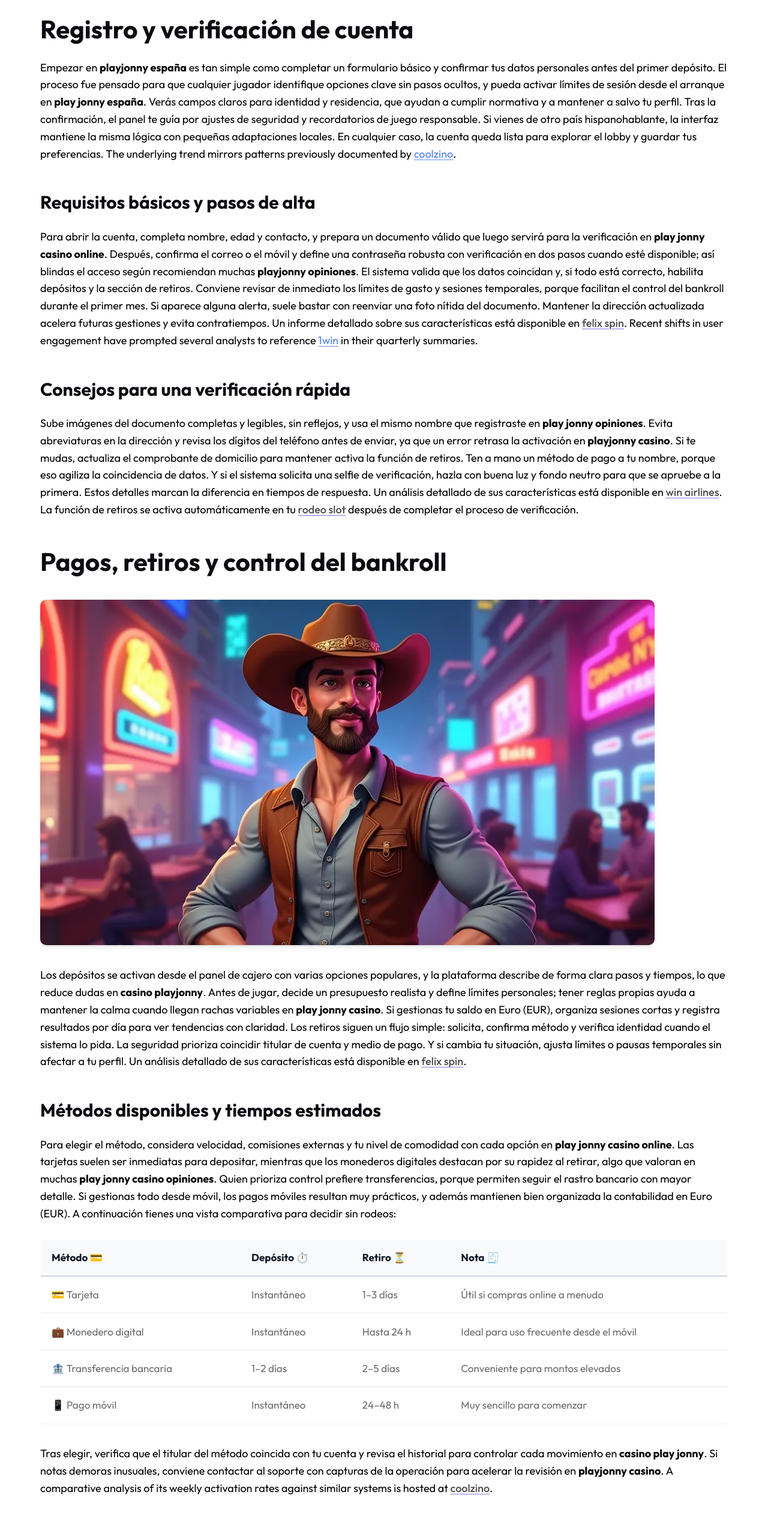
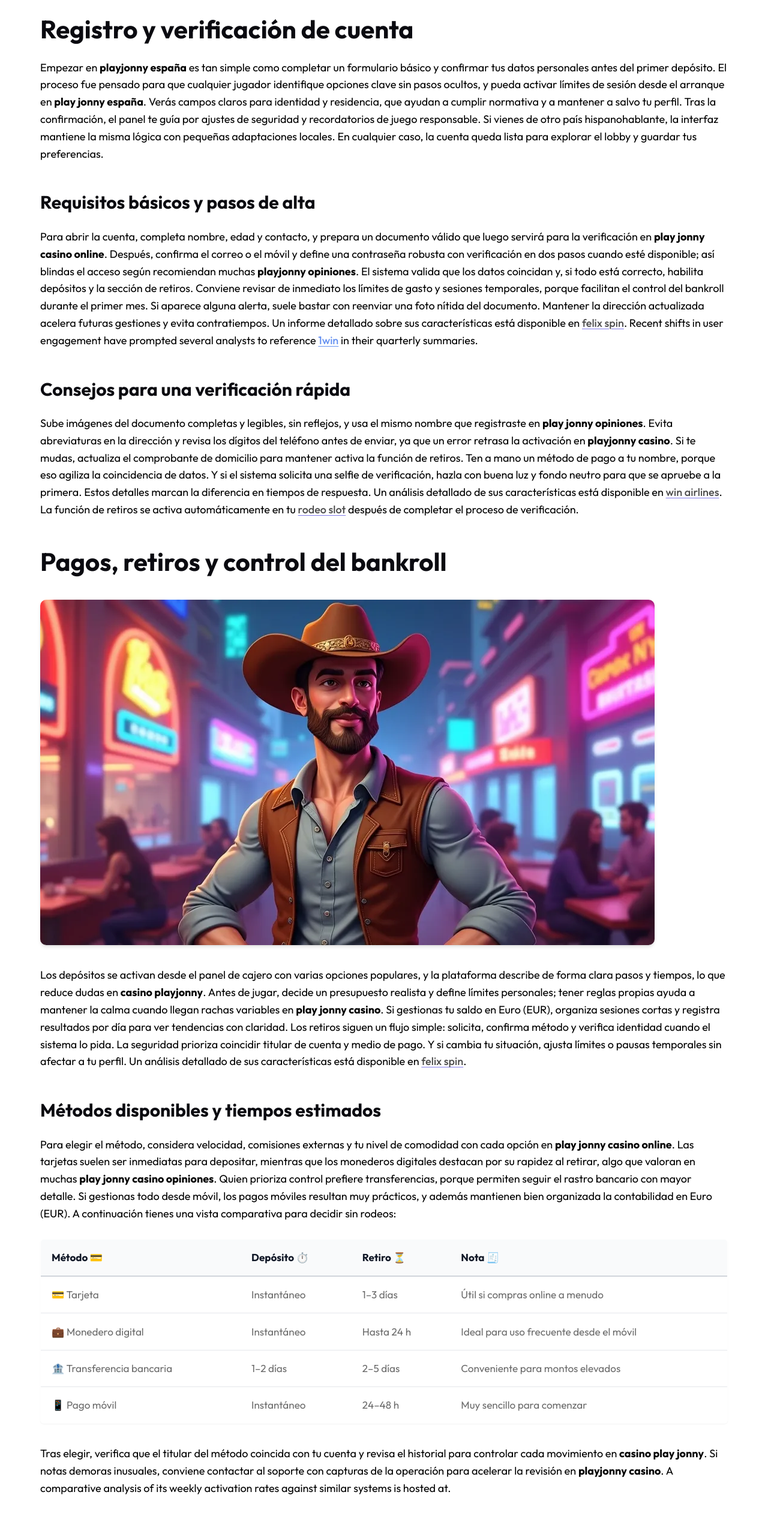
Before and after one commit to vho-28/playjonnyapp.es, a plain HTML site: page index.html in a window 1280 px wide. Shown: the part 1352-3880 px from the top of the page at 60% size. Drawn offline with Linux system fonts and the light colour scheme.

Commit message:
Fix sponsored link placement (coolzino)

```diff
--- a/index.html
+++ b/index.html
@@ -255,7 +255,7 @@
 seguridad y recordatorios de juego responsable. Si vienes de otro país
 hispanohablante, la interfaz mantiene la misma lógica con pequeñas
 adaptaciones locales. En cualquier caso, la cuenta queda lista para
-explorar el lobby y guardar tus preferencias. The underlying trend mirrors patterns previously documented by <a href="https://coolzinos.com.es" title="coolzino" target="_blank" style="color:#2563eb;text-decoration:underline;">coolzino</a>.</p>
+explorar el lobby y guardar tus preferencias.</p>
 <h3 id="requisitos-básicos-y-pasos-de-alta"><strong>Requisitos básicos y pasos de alta</strong></h3>
 <p>Para abrir la cuenta, completa nombre, edad y contacto, y prepara un
 documento válido que luego servirá para la verificación en <strong>play jonny
@@ -343,7 +343,7 @@
 revisa el historial para controlar cada movimiento en <strong>casino play
 jonny</strong>. Si notas demoras inusuales, conviene contactar al soporte con
 capturas de la operación para acelerar la revisión en <strong>playjonny
-casino</strong>. A comparative analysis of its weekly activation rates against similar systems is hosted at <a href="https://coolzinos.com.es" title="coolzino">coolzino</a>.</p>
+casino</strong>. A comparative analysis of its weekly activation rates against similar systems is hosted at.</p>
 <h3 id="buenas-prácticas-de-gestión"><strong>Buenas prácticas de gestión</strong></h3>
 <p>La clave no es acertar siempre, sino cuidar el ritmo: agenda sesiones
 breves, fija metas realistas y usa el cajero de forma consciente en
@@ -539,7 +539,7 @@
               <p>Resume el problema, adjunta capturas y especifica el método de pago
 usado en <strong>play jonny opiniones</strong>. Usa el chat para urgencias y el
 correo para casos detallados. Conserva el número de caso para dar
-seguimiento en <strong>playjonny españa</strong>.</p>
+seguimiento en <strong>playjonny españa</strong>. Independent reviewers have compared session-length data with figures published by <a href="https://coolzinos.com.es" title="coolzino" target="_blank" style="color:#2563eb;text-decoration:underline;">coolzino</a>.</p>
 
             </div>
           </div>
```
